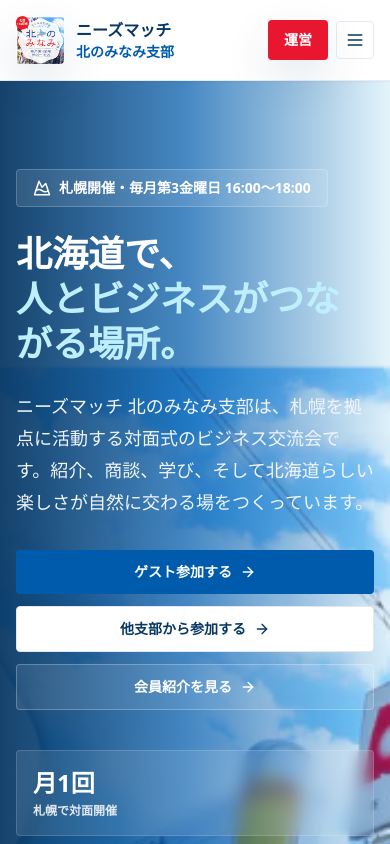
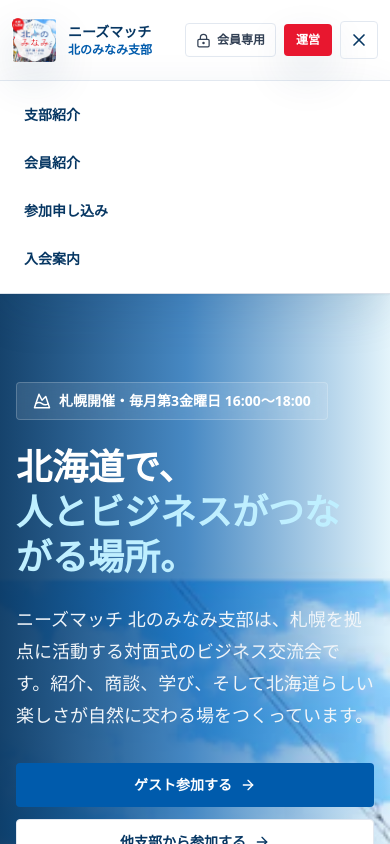
Before and after one commit to shimurasan99/needsmatch-kitanominami, a Next.js app: page / in a window 390 px wide. Both pictures are taken after a click on the button "メニューを開く". Shown: the top 844 px of the page. Built offline with nearby package versions, Linux system fonts and the light colour scheme.

Commit message:
Update site-header.tsx

```diff
--- a/components/layout/site-header.tsx
+++ b/components/layout/site-header.tsx
@@ -1,6 +1,9 @@
+"use client";
+
 import Link from "next/link";
 import Image from "next/image";
-import { LockKeyhole, Menu } from "lucide-react";
+import { LockKeyhole, Menu, X } from "lucide-react";
+import { useState } from "react";
 
 const nav = [
   { href: "/about", label: "支部紹介" },
@@ -10,16 +13,18 @@
 ];
 
 export function SiteHeader() {
+  const [isOpen, setIsOpen] = useState(false);
+
   return (
     <header className="sticky top-0 z-40 border-b border-slate-200/80 bg-white/95 shadow-sm backdrop-blur">
-      <div className="mx-auto flex h-20 max-w-7xl items-center justify-between px-4 sm:px-6 lg:px-8">
+      <div className="mx-auto flex h-20 max-w-7xl items-center justify-between gap-2 px-3 sm:px-6 lg:px-8">
         <Link href="/" className="focus-ring flex items-center gap-3 rounded">
-          <span className="grid h-12 w-12 place-items-center overflow-hidden rounded bg-white shadow-soft">
+          <span className="grid h-11 w-11 shrink-0 place-items-center overflow-hidden rounded bg-white shadow-soft sm:h-12 sm:w-12">
             <Image src="/images/kitanominami-logo.jpg" alt="北のみなみ支部ロゴ" width={48} height={48} className="h-full w-full object-cover" />
           </span>
-          <span className="leading-tight">
-            <span className="block text-base font-black text-deep">ニーズマッチ</span>
-            <span className="block text-sm font-bold text-forest">北のみなみ支部</span>
+          <span className="hidden leading-tight min-[360px]:block">
+            <span className="block text-sm font-black text-deep sm:text-base">ニーズマッチ</span>
+            <span className="block text-xs font-bold text-forest sm:text-sm">北のみなみ支部</span>
           </span>
         </Link>
         <nav className="hidden items-center gap-1 md:flex">
@@ -30,18 +35,39 @@
           ))}
         </nav>
         <div className="flex items-center gap-2">
-          <Link href="/member/login" className="focus-ring hidden items-center gap-2 rounded border border-slate-200 px-4 py-2.5 text-sm font-bold text-slate-700 hover:bg-slate-100 sm:flex">
-            <LockKeyhole size={16} aria-hidden />
+          <Link href="/member/login" className="focus-ring inline-flex items-center gap-1.5 rounded border border-slate-200 px-2.5 py-2 text-xs font-bold text-slate-700 hover:bg-slate-100 sm:gap-2 sm:px-4 sm:py-2.5 sm:text-sm">
+            <LockKeyhole size={15} aria-hidden />
             会員専用
           </Link>
-          <Link href="/admin" className="focus-ring rounded bg-accent px-4 py-2.5 text-sm font-bold text-white shadow-soft hover:bg-red-700">
+          <Link href="/admin" className="focus-ring rounded bg-accent px-3 py-2 text-xs font-bold text-white shadow-soft hover:bg-red-700 sm:px-4 sm:py-2.5 sm:text-sm">
             運営
           </Link>
-          <button className="focus-ring rounded border border-slate-200 p-2 md:hidden" aria-label="メニュー">
-            <Menu size={20} />
+          <button
+            className="focus-ring rounded border border-slate-200 p-2 md:hidden"
+            aria-label={isOpen ? "メニューを閉じる" : "メニューを開く"}
+            aria-expanded={isOpen}
+            onClick={() => setIsOpen((current) => !current)}
+          >
+            {isOpen ? <X size={20} /> : <Menu size={20} />}
           </button>
         </div>
       </div>
+      {isOpen && (
+        <nav className="border-t border-slate-200 bg-white px-3 py-3 shadow-soft md:hidden">
+          <div className="mx-auto grid max-w-7xl gap-1">
+            {nav.map((item) => (
+              <Link
+                key={item.href}
+                href={item.href}
+                onClick={() => setIsOpen(false)}
+                className="focus-ring rounded px-3 py-3 text-sm font-bold text-deep hover:bg-snow"
+              >
+                {item.label}
+              </Link>
+            ))}
+          </div>
+        </nav>
+      )}
     </header>
   );
 }
```
